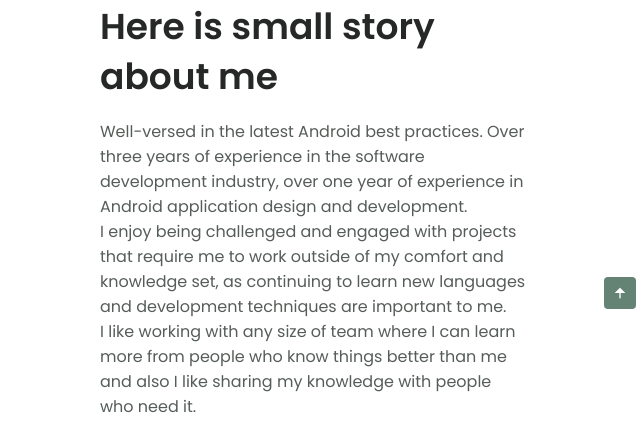
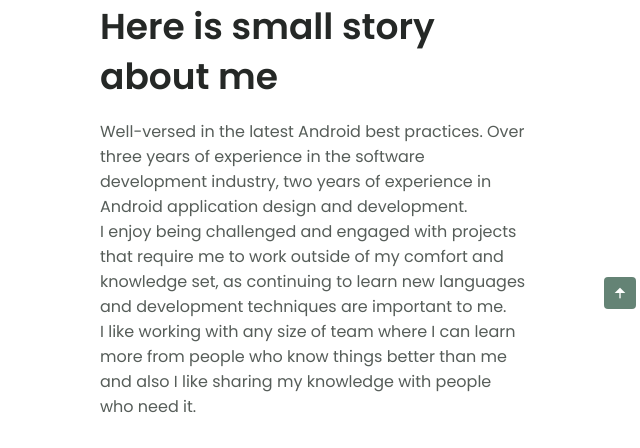
Before and after one commit to Mariamikv/MariamKv, a plain HTML site: page index.html in a window 1280 px wide. Shown: the part 731-1179 px from the top of the page, 596-1236 px from the left. Drawn offline with nearby package versions, Linux system fonts and the light colour scheme.

Commit message:
add project

```diff
--- a/index.html
+++ b/index.html
@@ -97,7 +97,7 @@
 
                   <p class="about__description">
                     Well-versed in the latest Android best practices. Over three years of experience in the software development industry,
-                    over one year of experience in Android application design and development.
+                    two years of experience in Android application design and development.
                     <br>
 
                     I enjoy being challenged and engaged with projects that require me to work outside
```
